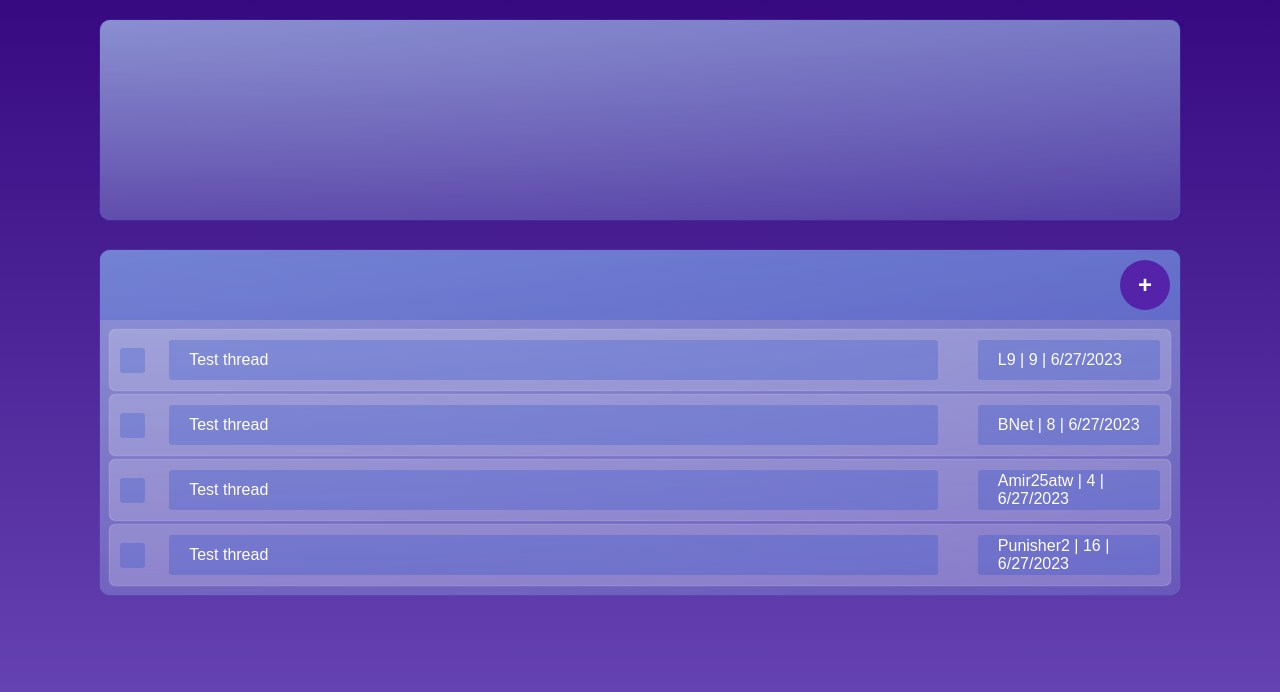
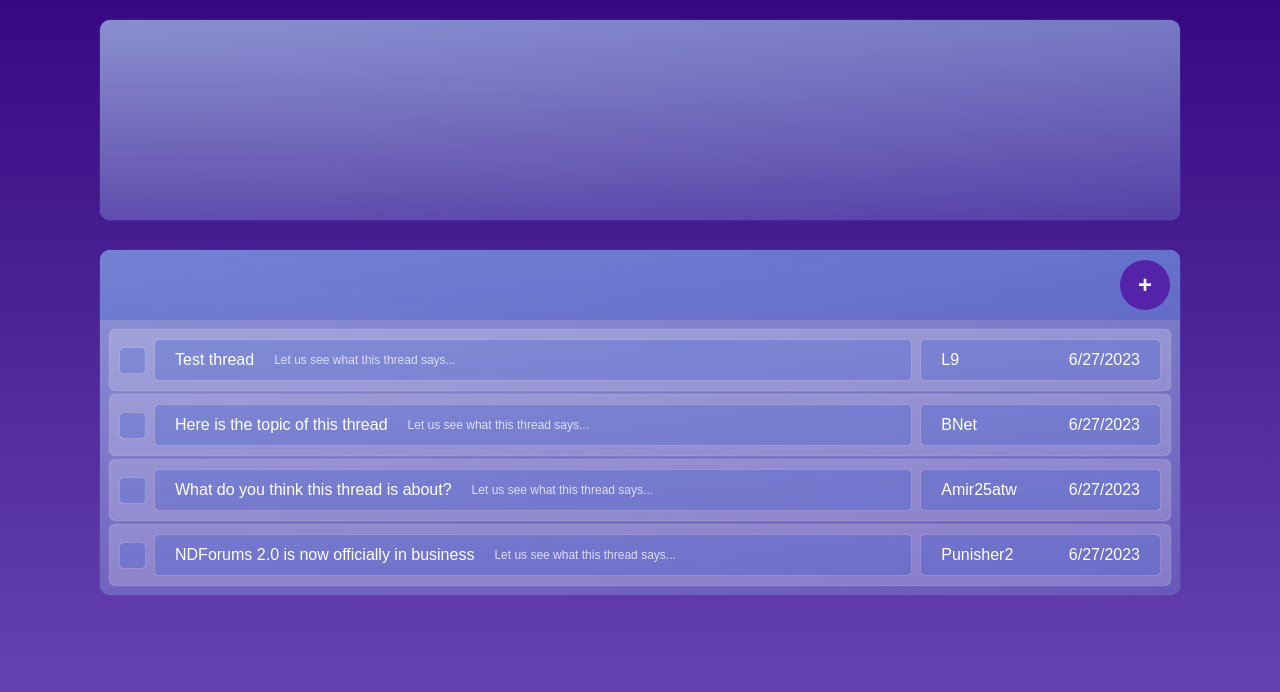
Before and after one commit to mbellman/ndf2, a React app: page / in a window 1280 px wide. Shown: the top 692 px of the page. Built offline with nearby package versions, Linux system fonts and the light colour scheme.

Commit message:
refactoring/style updates

```diff
--- a/src/ForumPage.scss
+++ b/src/ForumPage.scss
@@ -79,68 +79,3 @@
     opacity: 0.25;
   }
 }
-
-.thread {
-  background-color: rgba(255, 255, 255, 0.2);
-  border-radius: 5px;
-  box-shadow: 0 0 2px 0 #fff;
-  color: #05a;
-  padding: 10px;
-  margin: 0 0 5px;
-  transition: all 0.2s;
-  height: 40px;
-  display: flex;
-  align-items: center;
-  cursor: pointer;
-  transition: all 0.2s;
-
-  &:hover {
-    background-color: rgba(255, 255, 255, 0.4);
-    box-shadow: 0 0 4px 0 #fff;
-  }
-
-  &--icon {
-    background-color: rgba(0, 50, 200, 0.2);
-    border-radius: 3px;
-    width: 25px;
-    height: 25px;
-
-    &-container {
-      width: 30px;
-    }
-  }
-
-  &--title {
-    background-color: rgba(0, 50, 200, 0.2);
-    color: #fff;
-    border-radius: 3px;
-    height: 40px;
-    padding: 0 20px;
-    display: flex;
-    align-items: center;
-    margin: 0 20px;
-
-    &-container {
-      width: 80%;
-    }
-  }
-
-  &--meta {
-    background-color: rgba(0, 50, 200, 0.2);
-    color: #fff;
-    margin: 0 0 0 20px;
-    height: 40px;
-    display: flex;
-    align-items: center;
-    border-radius: 3px;
-    padding: 0 20px;
-
-    &-container {
-      width: 20%;
-    }
-  }
-
-  &:last-child {
-    margin: 0;
-  }
-}
--- a/src/ForumPage.tsx
+++ b/src/ForumPage.tsx
@@ -1,4 +1,6 @@
 import { PropsWithChildren } from 'react';
+import Thread from './forum-page/Thread';
+import { PostPreview } from './types';
 import './ForumPage.scss';
 
 const Frame = ({ children }: PropsWithChildren) => {
@@ -6,37 +8,6 @@ const Frame = ({ children }: PropsWithChildren) => {
     <div className="frame">
       <div className="frame--glass" />
       {children}
-    </div>
-  )
-};
-
-interface Thread {
-  title: string;
-  author: string;
-  replies: number;
-  date: Date;
-}
-
-interface ThreadProps {
-  thread: Thread;
-}
-
-const Thread = ({ thread }: ThreadProps) => {
-  return (
-    <div className="thread">
-      <div className="thread--icon-container">
-        <div className="thread--icon" />
-      </div>
-      <div className="thread--title-container">
-        <div className="thread--title">
-          {thread.title}
-        </div>
-      </div>
-      <div className="thread--meta-container">
-        <div className="thread--meta">
-          {thread.author} | {thread.replies} | {thread.date.toLocaleDateString()}
-        </div>
-      </div>
     </div>
   )
 };
@@ -52,11 +23,47 @@ const ForumHeader = () => {
 };
 
 const ForumBody = () => {
-  const threads: Thread[] = [
-    { title: 'Test thread', author: 'L9', replies: 9, date: new Date() },
-    { title: 'Test thread', author: 'BNet', replies: 8, date: new Date() },
-    { title: 'Test thread', author: 'Amir25atw', replies: 4, date: new Date() },
-    { title: 'Test thread', author: 'Punisher2', replies: 16, date: new Date() }
+  const threads: PostPreview[] = [
+    {
+      title: 'Test thread',
+      message: 'Let us see what this thread says',
+      author: {
+        name: 'L9',
+        points: 105245
+      },
+      replies: 9,
+      date: new Date()
+    },
+    {
+      title: 'Here is the topic of this thread',
+      message: 'Let us see what this thread says',
+      author: {
+        name: 'BNet',
+        points: 105245
+      },
+      replies: 9,
+      date: new Date()
+    },
+    {
+      title: 'What do you think this thread is about?',
+      message: 'Let us see what this thread says',
+      author: {
+        name: 'Amir25atw',
+        points: 105245
+      },
+      replies: 9,
+      date: new Date()
+    },
+    {
+      title: 'NDForums 2.0 is now officially in business',
+      message: 'Let us see what this thread says',
+      author: {
+        name: 'Punisher2',
+        points: 105245
+      },
+      replies: 9,
+      date: new Date()
+    }
   ]
 
   return (
--- /dev/null
+++ b/src/forum-page/Thread.scss
@@ -0,0 +1,66 @@
+@mixin block-styles {
+  display: flex;
+  background-color: rgba(0, 50, 200, 0.2);
+  align-items: center;
+  box-shadow: 0 0 1px 0 #fff;
+  border-radius: 3px;
+}
+
+.thread {
+  background-color: rgba(255, 255, 255, 0.2);
+  border-radius: 5px;
+  box-shadow: 0 0 2px 0 #fff;
+  color: #05a;
+  padding: 10px;
+  margin: 0 0 5px;
+  transition: all 0.2s;
+  height: 40px;
+  display: flex;
+  align-items: center;
+  cursor: pointer;
+  transition: all 0.2s;
+
+  &:hover {
+    background-color: rgba(255, 255, 255, 0.4);
+    transform: translateX(5px);
+  }
+
+  &--icon {
+    @include block-styles();
+    width: 25px;
+    height: 25px;
+  }
+
+  &--content {
+    &-container {
+      @include block-styles();
+      height: 40px;
+      width: 75%;
+      margin: 0 10px;
+      color: #fff;
+      padding: 0 20px;
+    }
+  }
+
+  &--message {
+    font-size: 12px;
+    margin-left: 20px;
+    color: #ddf;
+  }
+
+  &--meta {
+    @include block-styles();
+    color: #fff;
+    height: 40px;
+    padding: 0 20px;
+    justify-content: space-between;
+
+    &-container {
+      width: 25%;
+    }
+  }
+
+  &:last-child {
+    margin: 0;
+  }
+}
--- /dev/null
+++ b/src/forum-page/Thread.tsx
@@ -0,0 +1,32 @@
+import { PostPreview } from '../types';
+import './Thread.scss';
+
+interface ThreadProps {
+  thread: PostPreview;
+}
+
+const Thread = ({ thread }: ThreadProps) => {
+  return (
+    <div className="thread">
+      <div className="thread--icon-container">
+        <div className="thread--icon" />
+      </div>
+      <div className="thread--content-container">
+        <div className="thread--title">
+          {thread.title}
+        </div>
+        <div className="thread--message">
+          {thread.message}...
+        </div>
+      </div>
+      <div className="thread--meta-container">
+        <div className="thread--meta">
+          <span>{thread.author.name}</span>
+          <span>{thread.date.toLocaleDateString()}</span>
+        </div>
+      </div>
+    </div>
+  )
+};
+
+export default Thread;
--- /dev/null
+++ b/src/types.ts
@@ -0,0 +1,12 @@
+export interface Author {
+  name: string;
+  points: number;
+}
+
+export interface PostPreview {
+  title: string;
+  message: string;
+  author: Author;
+  replies: number;
+  date: Date;
+}
```
